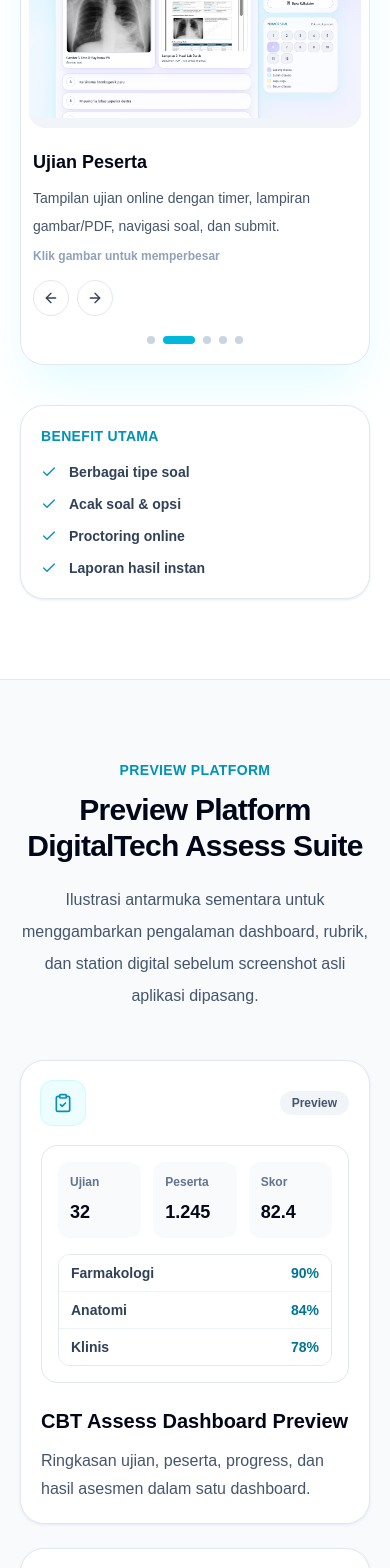
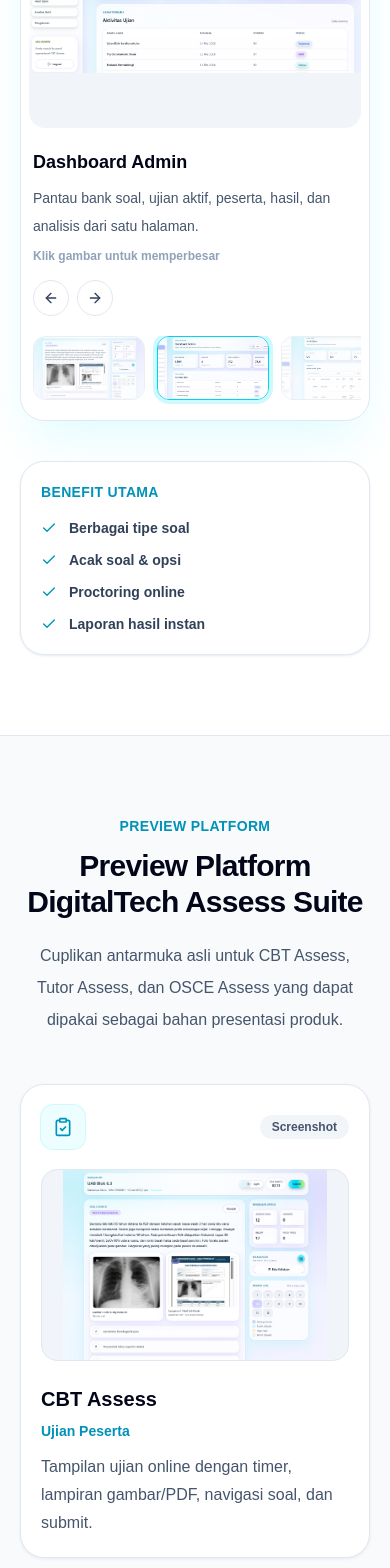
Before and after one commit to oktomarpaung/digitaltech-landing, a Next.js app: page / in a window 390 px wide. Shown: the part 2828-4396 px from the top of the page. Built offline with nearby package versions, Linux system fonts and the light colour scheme.

Commit message:
feat: add real product screenshot galleries
Replace placeholder product visuals with real CBT, Tutor Assess, and OSCE Assess screenshots, including gallery preview and lightbox support.

```diff
--- a/src/app/page.tsx
+++ b/src/app/page.tsx
@@ -25,6 +25,7 @@
 import type { LucideIcon } from "lucide-react";
 
 type Product = {
+  id: "cbt" | "tutor" | "osce";
   name: string;
   description: string;
   features: string[];
@@ -63,22 +64,26 @@
   title: string;
   description: string;
   src: string;
+  alt: string;
 };
 
 const products: Product[] = [
   {
+    id: "cbt",
     name: "CBT Assess",
     description: "Computer Based Test untuk ujian online yang aman dan fleksibel.",
     features: ["Berbagai tipe soal", "Acak soal & opsi", "Proctoring online", "Laporan hasil instan"],
     icon: ClipboardCheck,
   },
   {
+    id: "tutor",
     name: "Tutor Assess",
     description: "Penilaian kinerja tutor/pendidik secara objektif dan terstruktur.",
     features: ["Instrumen penilaian lengkap", "Observasi & feedback", "Rekap otomatis", "Analitik kinerja tutor"],
     icon: BookOpenCheck,
   },
   {
+    id: "osce",
     name: "OSCE Assess",
     description: "Objective Structured Clinical Examination secara digital dan terstandar.",
     features: ["Manajemen station OSCE", "Penilaian real-time", "Rubrik terstruktur", "Laporan komprehensif"],
@@ -88,31 +93,114 @@
 
 const cbtScreenshots: ProductScreenshot[] = [
   {
+    title: "Ujian Peserta",
+    description: "Tampilan ujian online dengan timer, lampiran gambar/PDF, navigasi soal, dan submit.",
+    src: "/screenshots/cbt/cbt-ujian-peserta.png",
+    alt: "CBT Assess ujian online peserta screenshot",
+  },
+  {
     title: "Dashboard Admin",
     description: "Pantau bank soal, ujian aktif, peserta, hasil, dan analisis dari satu halaman.",
     src: "/screenshots/cbt/cbt-dashboard.png",
+    alt: "CBT Assess dashboard admin screenshot",
   },
   {
-    title: "Ujian Peserta",
-    description: "Tampilan ujian online dengan timer, lampiran gambar/PDF, navigasi soal, dan submit.",
-    src: "/screenshots/cbt/cbt-ujian-peserta.png",
+    title: "Hasil Ujian",
+    description: "Rekap nilai, status submit, skor, detail jawaban, dan export hasil.",
+    src: "/screenshots/cbt/cbt-hasil-ujian.png",
+    alt: "CBT Assess hasil ujian screenshot",
   },
   {
     title: "Bank Soal",
     description: "Kelola soal, import Excel, filter topik, status soal, tingkat kesulitan, dan kunci jawaban.",
     src: "/screenshots/cbt/cbt-bank-soal.png",
-  },
-  {
-    title: "Hasil Ujian",
-    description: "Rekap nilai, status submit, skor, detail jawaban, dan export hasil.",
-    src: "/screenshots/cbt/cbt-hasil-ujian.png",
+    alt: "CBT Assess bank soal screenshot",
   },
   {
     title: "Analisis Butir",
     description: "Evaluasi tingkat kesukaran, daya beda, distribusi opsi, dan rekomendasi revisi soal.",
     src: "/screenshots/cbt/cbt-analisis-butir.png",
+    alt: "CBT Assess analisis butir screenshot",
   },
 ];
+
+const tutorScreenshots: ProductScreenshot[] = [
+  {
+    title: "Form Penilaian Tutorial",
+    description: "Penilaian tutorial/PBL berbasis rubrik dengan skor, catatan, dan indikator performa.",
+    src: "/screenshots/tutor/tutor-form-penilaian-2.png",
+    alt: "Tutor Assess form penilaian tutorial screenshot",
+  },
+  {
+    title: "Dashboard Tutor",
+    description: "Pantau aktivitas penilaian tutor, status asesmen, dan ringkasan performa dari dashboard.",
+    src: "/screenshots/tutor/tutor-dashboard.png",
+    alt: "Tutor Assess dashboard screenshot",
+  },
+  {
+    title: "Master Data",
+    description: "Kelola data tutor, kelompok, peserta, dan konfigurasi penilaian tutorial.",
+    src: "/screenshots/tutor/tutor-master-data.png",
+    alt: "Tutor Assess master data screenshot",
+  },
+  {
+    title: "Rubrik Penilaian",
+    description: "Atur rubrik penilaian tutorial/PBL agar evaluasi lebih konsisten dan terstruktur.",
+    src: "/screenshots/tutor/tutor-rubrik.png",
+    alt: "Tutor Assess rubrik penilaian screenshot",
+  },
+  {
+    title: "Form Penilaian Detail",
+    description: "Input skor dan feedback tutor secara detail untuk kebutuhan rekap dan evaluasi.",
+    src: "/screenshots/tutor/tutor-form-penilaian-1.png",
+    alt: "Tutor Assess form penilaian detail screenshot",
+  },
+  {
+    title: "Login Tutor",
+    description: "Akses sistem penilaian tutor dengan tampilan login yang ringkas dan profesional.",
+    src: "/screenshots/tutor/tutor-login.png",
+    alt: "Tutor Assess login screenshot",
+  },
+];
+
+const osceScreenshots: ProductScreenshot[] = [
+  {
+    title: "Form Penguji OSCE",
+    description: "Penguji dapat menilai peserta secara real-time menggunakan rubrik station digital.",
+    src: "/screenshots/osce/osce-form-penguji.png",
+    alt: "OSCE Assess form penguji screenshot",
+  },
+  {
+    title: "Dashboard OSCE",
+    description: "Pantau station, peserta, penguji, dan progres penilaian OSCE dari dashboard terpusat.",
+    src: "/screenshots/osce/osce-dashboard.png",
+    alt: "OSCE Assess dashboard screenshot",
+  },
+  {
+    title: "Manajemen Station",
+    description: "Kelola station OSCE, skenario, alur rotasi, dan kebutuhan asesmen klinis.",
+    src: "/screenshots/osce/osce-station.png",
+    alt: "OSCE Assess station screenshot",
+  },
+  {
+    title: "Rubrik OSCE",
+    description: "Susun rubrik terstruktur untuk menjaga standar penilaian antar station.",
+    src: "/screenshots/osce/osce-rubrik.png",
+    alt: "OSCE Assess rubrik screenshot",
+  },
+  {
+    title: "QR Code Akses",
+    description: "Dukung alur akses cepat untuk peserta atau penguji melalui QR code.",
+    src: "/screenshots/osce/osce-qr-code.png",
+    alt: "OSCE Assess QR code screenshot",
+  },
+];
+
+const productScreenshots: Record<Product["id"], ProductScreenshot[]> = {
+  cbt: cbtScreenshots,
+  tutor: tutorScreenshots,
+  osce: osceScreenshots,
+};
 
 const features: Feature[] = [
   {
@@ -253,27 +341,6 @@
 const productOptions = ["Pilih produk yang diminati", "CBT Assess", "OSCE Assess", "Tutor Assess", "Bundle 3 Produk"];
 const whatsappUrl =
   "https://wa.me/628139788650?text=Halo%20PT%20DigitalTech%20Solusi%20Nusantara%2C%20saya%20ingin%20request%20demo%20CBT%2C%20OSCE%2C%20atau%20Tutor%20Assess.";
-const platformPreviews = [
-  {
-    title: "CBT Assess Dashboard Preview",
-    description: "Ringkasan ujian, peserta, progress, dan hasil asesmen dalam satu dashboard.",
-    type: "cbt",
-    icon: ClipboardCheck,
-  },
-  {
-    title: "Tutor Assess Rubric Preview",
-    description: "Rubrik observasi tutor dengan indikator, feedback, dan rekap kinerja.",
-    type: "tutor",
-    icon: BookOpenCheck,
-  },
-  {
-    title: "OSCE Assess Station Preview",
-    description: "Manajemen station OSCE, status penguji, dan skor real-time.",
-    type: "osce",
-    icon: GraduationCap,
-  },
-];
-
 const fadeUp = {
   hidden: { opacity: 0, y: 22 },
   visible: { opacity: 1, y: 0 },
@@ -354,139 +421,6 @@
       </h2>
       <p className="mt-5 text-base leading-8 text-slate-600 sm:text-lg">{description}</p>
     </motion.div>
-  );
-}
-
-function ProductIllustration({ productName }: { productName: string }) {
-  if (productName === "Tutor Assess") {
-    return (
-      <div className="rounded-2xl border border-cyan-100 bg-gradient-to-br from-cyan-50 to-white p-4">
-        <div className="mb-4 flex items-center justify-between">
-          <div className="h-3 w-24 rounded-full bg-cyan-200" />
-          <BookOpenCheck className="h-5 w-5 text-cyan-600" />
-        </div>
-        <div className="space-y-3">
-          {["Komunikasi", "Fasilitasi", "Feedback"].map((item, index) => (
-            <div key={item} className="rounded-xl border border-slate-200 bg-white p-3">
-              <div className="mb-2 flex items-center justify-between text-xs font-bold text-slate-600">
-                <span>{item}</span>
-                <span>{index + 3}/4</span>
-              </div>
-              <div className="h-2 rounded-full bg-slate-100">
-                <div
-                  className="h-2 rounded-full bg-gradient-to-r from-cyan-400 to-blue-600"
-                  style={{ width: `${72 + index * 8}%` }}
-                />
-              </div>
-            </div>
-          ))}
-        </div>
-      </div>
-    );
-  }
-
-  if (productName === "OSCE Assess") {
-    return (
-      <div className="rounded-2xl border border-blue-100 bg-gradient-to-br from-blue-50 to-white p-4">
-        <div className="grid grid-cols-3 gap-2">
-          {["S1", "S2", "S3", "S4", "S5", "S6"].map((station, index) => (
-            <div
-              key={station}
-              className={`rounded-xl border p-3 text-center text-xs font-black ${
-                index % 3 === 0
-                  ? "border-cyan-200 bg-cyan-100 text-cyan-700"
-                  : "border-slate-200 bg-white text-slate-600"
-              }`}
-            >
-              {station}
-            </div>
-          ))}
-        </div>
-        <div className="mt-4 rounded-xl border border-slate-200 bg-white p-3">
-          <div className="mb-2 flex items-center justify-between text-xs font-bold text-slate-600">
-            <span>Station Active</span>
-            <span>84%</span>
-          </div>
-          <div className="h-2 rounded-full bg-slate-100">
-            <div className="h-2 w-[84%] rounded-full bg-gradient-to-r from-cyan-400 to-blue-600" />
-          </div>
-        </div>
-      </div>
-    );
-  }
-
-  return (
-    <div className="rounded-2xl border border-cyan-100 bg-gradient-to-br from-cyan-50 to-white p-4">
-      <div className="mb-4 grid grid-cols-3 gap-2">
-        {["Tes", "Aktif", "Nilai"].map((item) => (
-          <div key={item} className="rounded-xl bg-white p-3 text-xs font-black text-slate-600 shadow-sm">
-            {item}
-          </div>
-        ))}
-      </div>
-      <div className="rounded-xl border border-slate-200 bg-white p-3">
-        <svg className="h-20 w-full" viewBox="0 0 260 90" role="img" aria-label="CBT dashboard chart">
-          <path d="M8 72 C 54 26, 82 38, 116 48 S 174 76, 218 20 252 34" fill="none" stroke="#06B6D4" strokeWidth="7" strokeLinecap="round" />
-          <path d="M8 72 C 54 26, 82 38, 116 48 S 174 76, 218 20 252 34" fill="none" stroke="#2563EB" strokeWidth="2" strokeLinecap="round" />
-        </svg>
-      </div>
-    </div>
-  );
-}
-
-function PlatformPreview({ type }: { type: string }) {
-  if (type === "tutor") {
-    return (
-      <div className="space-y-3 rounded-2xl border border-slate-200 bg-white p-4">
-        {["Persiapan Diskusi", "Aktivasi Kelompok", "Feedback Tutor", "Refleksi"].map((item, index) => (
-          <div key={item} className="grid grid-cols-[1fr_auto] gap-3 rounded-xl bg-slate-50 p-3">
-            <span className="text-sm font-bold text-slate-700">{item}</span>
-            <span className="rounded-full bg-cyan-100 px-2 py-1 text-xs font-black text-cyan-700">{index + 1}.0</span>
-          </div>
-        ))}
-      </div>
-    );
-  }
-
-  if (type === "osce") {
-    return (
-      <div className="rounded-2xl border border-slate-200 bg-white p-4">
-        <div className="grid grid-cols-2 gap-3 sm:grid-cols-3">
-          {["Anamnesis", "Pemeriksaan", "Diagnosis", "Tindakan", "Komunikasi", "Etika"].map((station, index) => (
-            <div
-              key={station}
-              className={`rounded-xl border p-3 ${
-                index < 3 ? "border-cyan-200 bg-cyan-50" : "border-slate-200 bg-slate-50"
-              }`}
-            >
-              <p className="text-xs font-black text-slate-950">Station {index + 1}</p>
-              <p className="mt-1 text-xs text-slate-600">{station}</p>
-            </div>
-          ))}
-        </div>
-      </div>
-    );
-  }
-
-  return (
-    <div className="rounded-2xl border border-slate-200 bg-white p-4">
-      <div className="grid grid-cols-3 gap-3">
-        {["Ujian", "Peserta", "Skor"].map((item, index) => (
-          <div key={item} className="rounded-xl bg-slate-50 p-3">
-            <p className="text-xs font-bold text-slate-500">{item}</p>
-            <p className="mt-2 text-lg font-black text-slate-950">{["32", "1.245", "82.4"][index]}</p>
-          </div>
-        ))}
-      </div>
-      <div className="mt-4 overflow-hidden rounded-xl border border-slate-200">
-        {["Farmakologi", "Anatomi", "Klinis"].map((row, index) => (
-          <div key={row} className="grid grid-cols-[1fr_auto] border-b border-slate-100 bg-white px-3 py-2 last:border-b-0">
-            <span className="text-sm font-bold text-slate-700">{row}</span>
-            <span className="text-sm font-black text-cyan-700">{90 - index * 6}%</span>
-          </div>
-        ))}
-      </div>
-    </div>
   );
 }
 
@@ -608,27 +542,23 @@
   const [lightboxOpen, setLightboxOpen] = useState(false);
 
   const activeProduct = products[activeProductIndex];
-  const isCbtProduct = activeProduct.name === "CBT Assess";
-  const currentScreenshot = cbtScreenshots[activeSlide];
+  const activeScreenshots = productScreenshots[activeProduct.id];
+  const currentScreenshot = activeScreenshots[activeSlide];
 
   useEffect(() => {
-    if (!isCbtProduct) {
-      return undefined;
-    }
-
     const interval = window.setInterval(() => {
-      setActiveSlide((current) => (current + 1) % cbtScreenshots.length);
+      setActiveSlide((current) => (current + 1) % activeScreenshots.length);
     }, 3600);
 
     return () => window.clearInterval(interval);
-  }, [isCbtProduct]);
+  }, [activeScreenshots.length]);
 
   const goToPrevious = () => {
-    setActiveSlide((current) => (current - 1 + cbtScreenshots.length) % cbtScreenshots.length);
+    setActiveSlide((current) => (current - 1 + activeScreenshots.length) % activeScreenshots.length);
   };
 
   const goToNext = () => {
-    setActiveSlide((current) => (current + 1) % cbtScreenshots.length);
+    setActiveSlide((current) => (current + 1) % activeScreenshots.length);
   };
 
   const selectProduct = (index: number) => {
@@ -711,7 +641,6 @@
                 </span>
               </div>
 
-              {isCbtProduct ? (
               <div>
                 <button
                   type="button"
@@ -721,7 +650,7 @@
                 >
                   <Image
                     src={currentScreenshot.src}
-                      alt={currentScreenshot.title}
+                    alt={currentScreenshot.alt}
                     fill
                     sizes="(min-width: 1280px) 760px, (min-width: 1024px) 64vw, 100vw"
                     className="object-contain"
@@ -756,29 +685,24 @@
                   </div>
                 </div>
 
-                  <div className="flex justify-center gap-2 pb-3">
-                    {cbtScreenshots.map((screenshot, index) => (
+                <div className="flex gap-3 overflow-x-auto px-1 pb-3">
+                  {activeScreenshots.map((screenshot, index) => (
                     <button
                       key={screenshot.src}
                       type="button"
                       onClick={() => setActiveSlide(index)}
-                        className={`h-2 rounded-full transition-all ${
-                          index === activeSlide ? "w-8 bg-cyan-500" : "w-2 bg-slate-300 hover:bg-cyan-300"
+                      className={`relative h-16 w-28 flex-none overflow-hidden rounded-xl border transition-all sm:h-20 sm:w-36 ${
+                        index === activeSlide
+                          ? "border-cyan-400 ring-4 ring-cyan-100"
+                          : "border-slate-200 opacity-70 hover:border-cyan-300 hover:opacity-100"
                       }`}
                       aria-label={`Tampilkan ${screenshot.title}`}
-                      />
+                    >
+                      <Image src={screenshot.src} alt={screenshot.alt} fill sizes="144px" className="object-cover" />
+                    </button>
                   ))}
                 </div>
               </div>
-              ) : (
-                <div className="mt-3 rounded-2xl bg-slate-50 p-4">
-                  <ProductIllustration productName={activeProduct.name} />
-                  <div className="mt-5 rounded-2xl border border-dashed border-slate-300 bg-white p-5 text-center">
-                    <h3 className="text-xl font-black text-slate-950">{activeProduct.name} Preview</h3>
-                    <p className="mt-2 leading-7 text-slate-600">Screenshot produk akan ditambahkan.</p>
-                  </div>
-                </div>
-              )}
             </div>
           </motion.div>
 
@@ -788,7 +712,7 @@
         </div>
       </div>
 
-      {lightboxOpen && isCbtProduct ? (
+      {lightboxOpen ? (
         <div
           className="fixed inset-0 z-[80] flex items-center justify-center bg-slate-950/80 p-4 backdrop-blur-sm"
           onClick={() => setLightboxOpen(false)}
@@ -809,15 +733,35 @@
             <div className="relative aspect-[16/10] overflow-hidden rounded-2xl bg-slate-100">
               <Image
                 src={currentScreenshot.src}
-                alt={currentScreenshot.title}
+                alt={currentScreenshot.alt}
                 fill
                 sizes="100vw"
                 className="object-contain"
               />
             </div>
-            <div className="p-4">
+            <div className="grid gap-4 p-4 md:grid-cols-[1fr_auto] md:items-center">
+              <div>
                 <h3 className="text-2xl font-black text-slate-950">{currentScreenshot.title}</h3>
                 <p className="mt-2 leading-7 text-slate-600">{currentScreenshot.description}</p>
+              </div>
+              <div className="flex items-center gap-2">
+                <button
+                  type="button"
+                  onClick={goToPrevious}
+                  className="flex h-10 w-10 items-center justify-center rounded-full border border-slate-200 bg-white text-slate-700 transition hover:border-cyan-300 hover:bg-cyan-50"
+                  aria-label="Screenshot sebelumnya"
+                >
+                  <ArrowRight className="h-4 w-4 rotate-180" />
+                </button>
+                <button
+                  type="button"
+                  onClick={goToNext}
+                  className="flex h-10 w-10 items-center justify-center rounded-full border border-slate-200 bg-white text-slate-700 transition hover:border-cyan-300 hover:bg-cyan-50"
+                  aria-label="Screenshot berikutnya"
+                >
+                  <ArrowRight className="h-4 w-4" />
+                </button>
+              </div>
             </div>
           </div>
         </div>
@@ -949,16 +893,17 @@
           <SectionHeader
             eyebrow="Preview Platform"
             title="Preview Platform DigitalTech Assess Suite"
-            description="Ilustrasi antarmuka sementara untuk menggambarkan pengalaman dashboard, rubrik, dan station digital sebelum screenshot asli aplikasi dipasang."
+            description="Cuplikan antarmuka asli untuk CBT Assess, Tutor Assess, dan OSCE Assess yang dapat dipakai sebagai bahan presentasi produk."
           />
 
           <div className="grid gap-6 lg:grid-cols-3">
-            {platformPreviews.map((preview, index) => {
-              const Icon = preview.icon;
+            {products.map((product, index) => {
+              const Icon = product.icon;
+              const screenshot = productScreenshots[product.id][0];
 
               return (
                 <motion.article
-                  key={preview.title}
+                  key={product.id}
                   initial="hidden"
                   whileInView="visible"
                   viewport={{ once: true, amount: 0.25 }}
@@ -971,12 +916,21 @@
                       <Icon className="h-5 w-5" />
                     </div>
                     <span className="rounded-full bg-slate-100 px-3 py-1 text-xs font-black text-slate-600">
-                      Preview
+                      Screenshot
                     </span>
                   </div>
-                  <PlatformPreview type={preview.type} />
-                  <h3 className="mt-6 text-xl font-black text-slate-950">{preview.title}</h3>
-                  <p className="mt-3 leading-7 text-slate-600">{preview.description}</p>
+                  <div className="relative aspect-[16/10] overflow-hidden rounded-2xl border border-slate-200 bg-slate-100">
+                    <Image
+                      src={screenshot.src}
+                      alt={screenshot.alt}
+                      fill
+                      sizes="(min-width: 1024px) 380px, 100vw"
+                      className="object-contain"
+                    />
+                  </div>
+                  <h3 className="mt-6 text-xl font-black text-slate-950">{product.name}</h3>
+                  <p className="mt-2 text-sm font-black text-cyan-600">{screenshot.title}</p>
+                  <p className="mt-3 leading-7 text-slate-600">{screenshot.description}</p>
                 </motion.article>
               );
             })}
```
Lines whose indentation alone changed are shown as unchanged.
